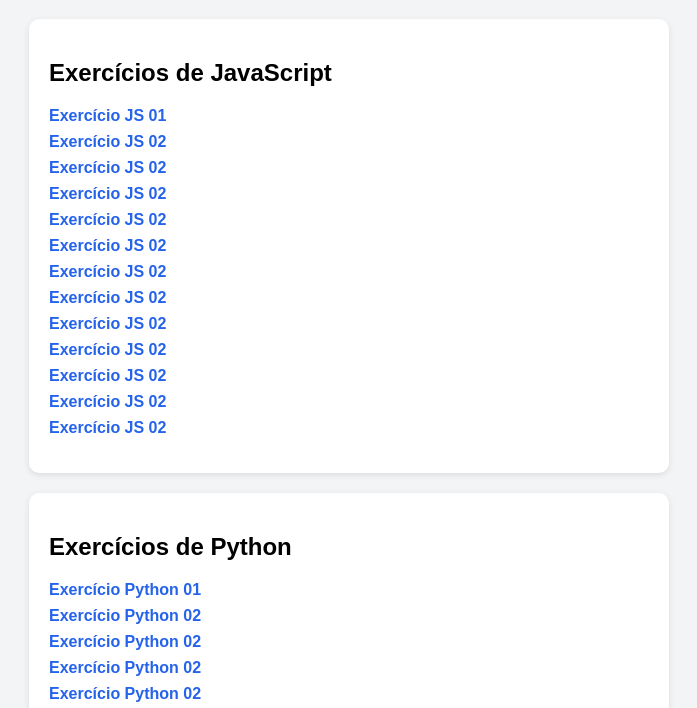
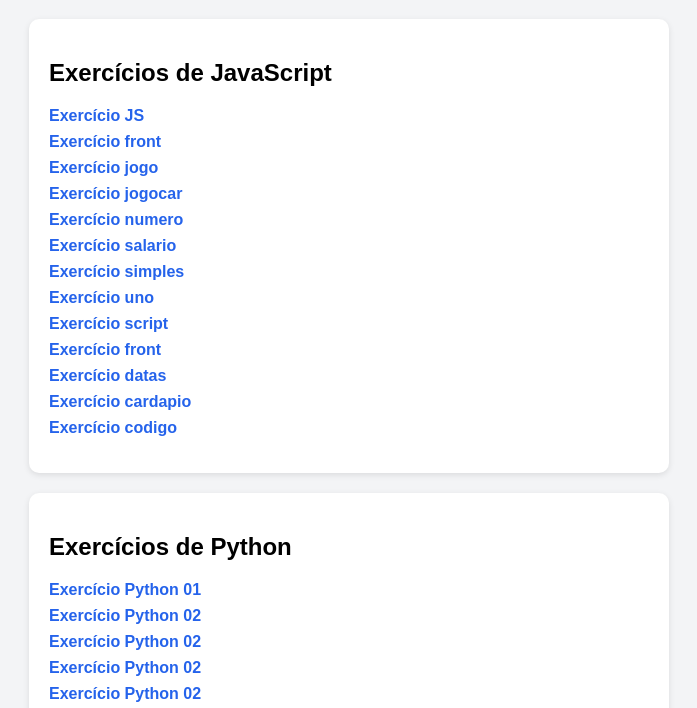
Before and after one commit to GuilhermeCaneta1234/biblioteca, a plain HTML site: page biblioteca.html in a window 1280 px wide. Shown: the part 81-789 px from the top of the page, without its empty margins (291-988 px from the left). Drawn offline with Linux system fonts and the light colour scheme.

Commit message:
Update biblioteca.html

```diff
--- a/biblioteca.html
+++ b/biblioteca.html
@@ -20,19 +20,19 @@
   <div class="section">
     <h2>Exercícios de JavaScript</h2>
     <ul>
-      <li><a href="Idade.js" target="_blank">Exercício JS 01</a></li>
-      <li><a href="Front.js" target="_blank">Exercício JS 02</a></li>
-      <li><a href="jogo.js" target="_blank">Exercício JS 02</a></li>
-      <li><a href="jogocar.js" target="_blank">Exercício JS 02</a></li>
-      <li><a href="Numero.js" target="_blank">Exercício JS 02</a></li>
-      <li><a href="salario.js" target="_blank">Exercício JS 02</a></li>
-      <li><a href="simples.js" target="_blank">Exercício JS 02</a></li>
-      <li><a href="uno.js" target="_blank">Exercício JS 02</a></li>
-      <li><a href="script2.js" target="_blank">Exercício JS 02</a></li>
-      <li><a href="Front.js" target="_blank">Exercício JS 02</a></li>
-      <li><a href="datas.js" target="_blank">Exercício JS 02</a></li>
-      <li><a href="cardapio.js" target="_blank">Exercício JS 02</a></li>
-      <li><a href="Código.js" target="_blank">Exercício JS 02</a></li>
+      <li><a href="Idade.js" target="_blank">Exercício JS </a></li>
+      <li><a href="Front.js" target="_blank">Exercício front</a></li>
+      <li><a href="jogo.js" target="_blank">Exercício jogo </a></li>
+      <li><a href="jogocar.js" target="_blank">Exercício jogocar </a></li>
+      <li><a href="Numero.js" target="_blank">Exercício numero </a></li>
+      <li><a href="salario.js" target="_blank">Exercício salario </a></li>
+      <li><a href="simples.js" target="_blank">Exercício simples </a></li>
+      <li><a href="uno.js" target="_blank">Exercício uno</a></li>
+      <li><a href="script2.js" target="_blank">Exercício script</a></li>
+      <li><a href="Front.js" target="_blank">Exercício front</a></li>
+      <li><a href="datas.js" target="_blank">Exercício datas</a></li>
+      <li><a href="cardapio.js" target="_blank">Exercício cardapio</a></li>
+      <li><a href="Código.js" target="_blank">Exercício codigo</a></li>
       <!-- Adicione mais links aqui -->
     </ul>
   </div>
```
